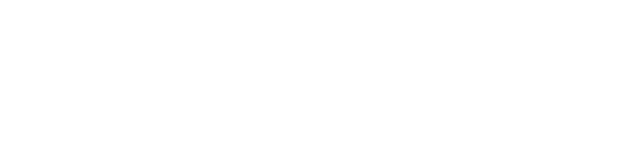
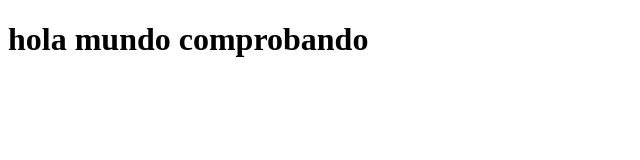
Before and after one commit to johanibarra646/eliminar-repo, a plain HTML site: page index.html in a window 1280 px wide. Shown: the whole page, without its empty margins (0-640 px from the left). Drawn offline with Linux system fonts and the light colour scheme.

Commit message:
agrege un h1

```diff
--- a/index.html
+++ b/index.html
@@ -7,5 +7,6 @@
 </head>
 <body>
     <title>prueba de github</title>
+    <h1>hola mundo comprobando</h1>
 </body>
 </html>
```
